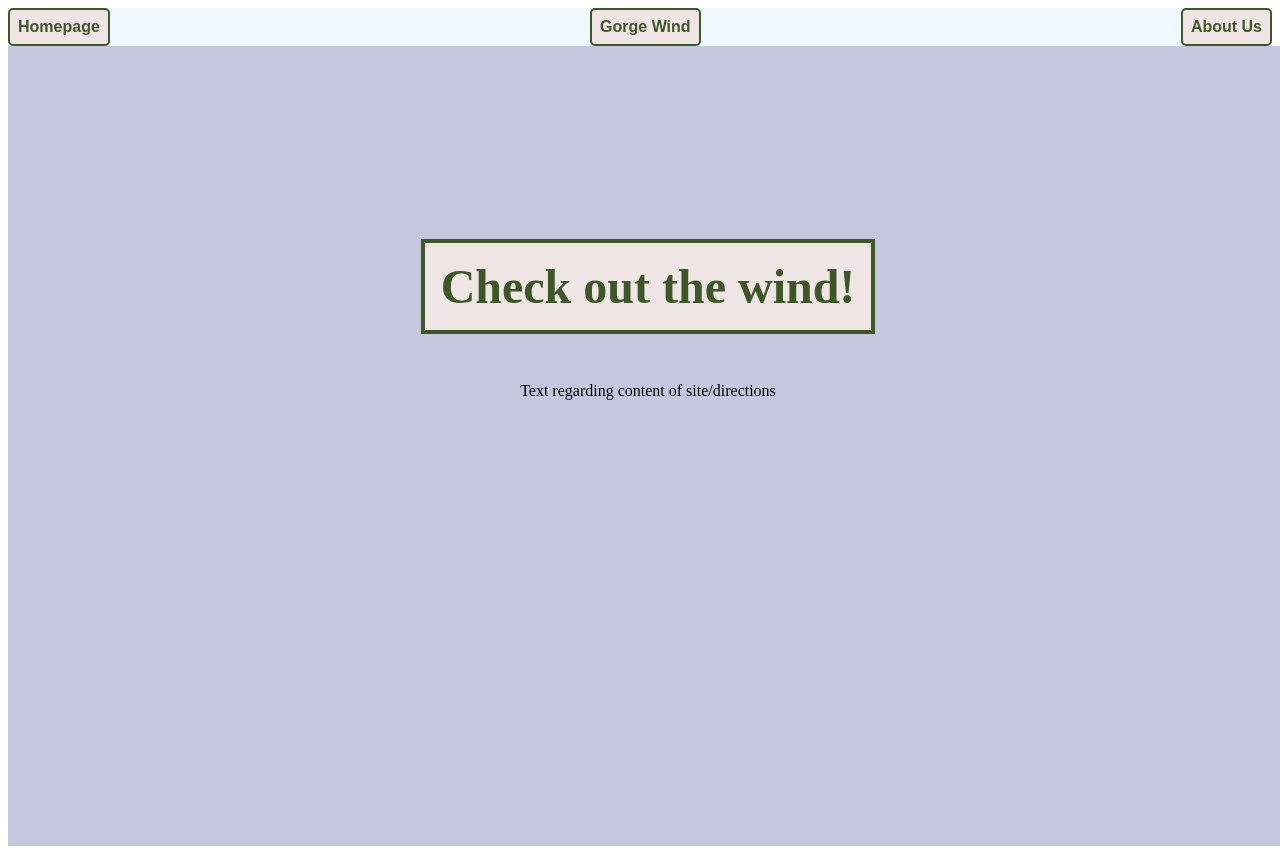
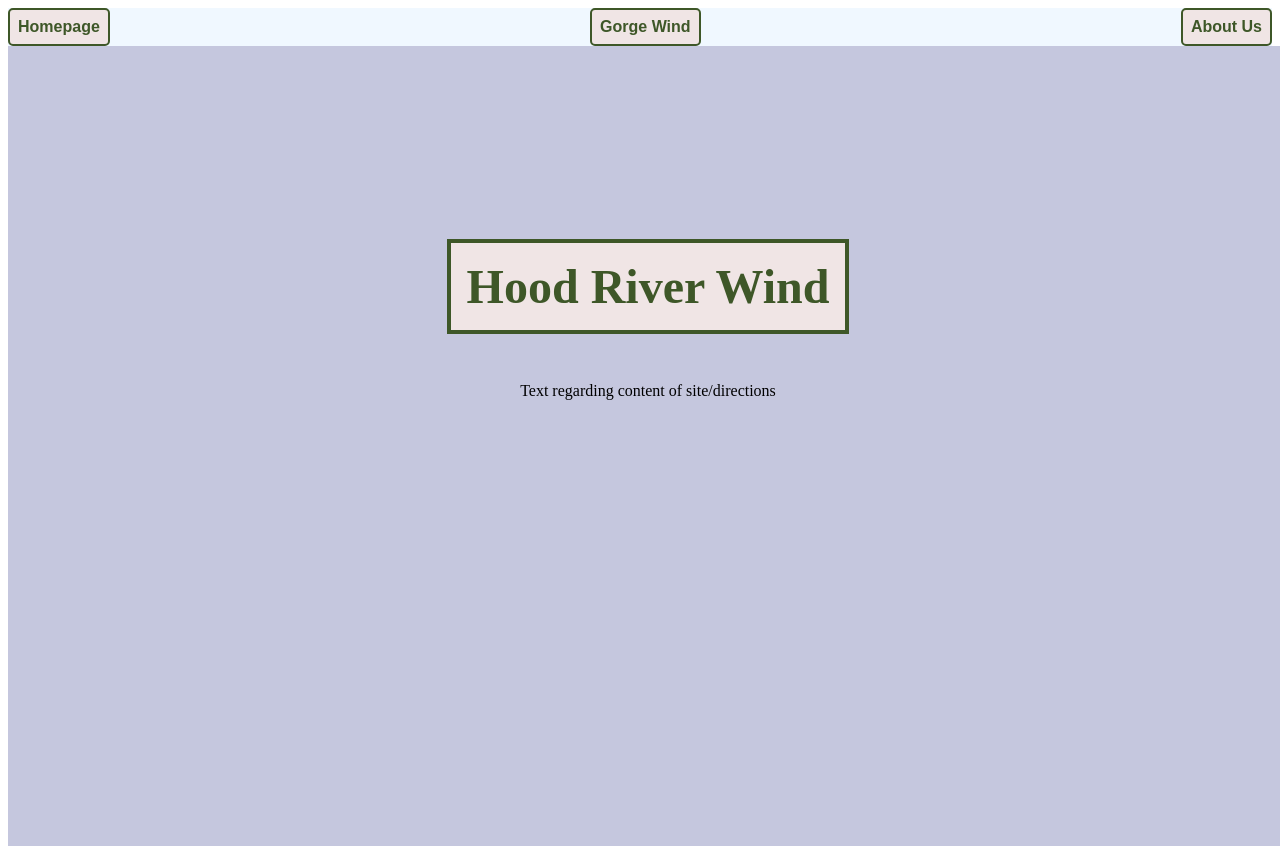
Before and after one commit to ksoutherland1/wind, a React (Create React App) app: page / in a window 1280 px wide. Built offline with nearby package versions, Linux system fonts and the light colour scheme.

Commit message:
Completed READMe

```diff
--- a/src/components/App/Homepage.js
+++ b/src/components/App/Homepage.js
@@ -4,7 +4,7 @@ function Homepage(props) {
     return (
         <div className="homepage">
             <main className="home">
-                <h1 id='welcome'>Check out the wind!</h1>
+                <h1 id='welcome'>Hood River Wind</h1>
                 <div id='home-p'>
                     <p>Text regarding content of site/directions</p>
                 </div>
--- a/src/components/App/RenderData.js
+++ b/src/components/App/RenderData.js
@@ -1,5 +1,4 @@
-// import {Link, Route, Routes } from 'react-router-dom';
-// import MoreInfo from './MoreInfo';
+
 
 function RenderData({ infoData }) {
     return (
@@ -16,13 +15,7 @@ function RenderData({ infoData }) {
                             key={item.location}>
                             <div className='locationchildren'>
                                 <h4 className='windlist-itemname'>{item.location}</h4>
-                                <h5 className='windlist-currentwind'>Current Windspeed: {item.wind_speed}mph </h5>
-                                <button className='windlist-moreinfo'>See More
-                                    {/* <Link to='/MoreInfo' className={`chose ${item.name}`}>{'See More'}</Link>
-                                        <Routes>
-                                            <Route path='/MoreInfo' element={<MoreInfo id={item.location}/>} />
-                                        </Routes> */}
-                                </button>
+                                <h5 className='windlist-currentwind'>Current Windspeed: {`${item.wind_speed} ${item.wind_speed_units}`} </h5>
                             </div>
                         </div>
                     );
```
Also changed, not shown: src/components/App/MoreInfo.js (deleted, +0 -26 lines), 1 other file (tests, documents, lock files or other folders).
